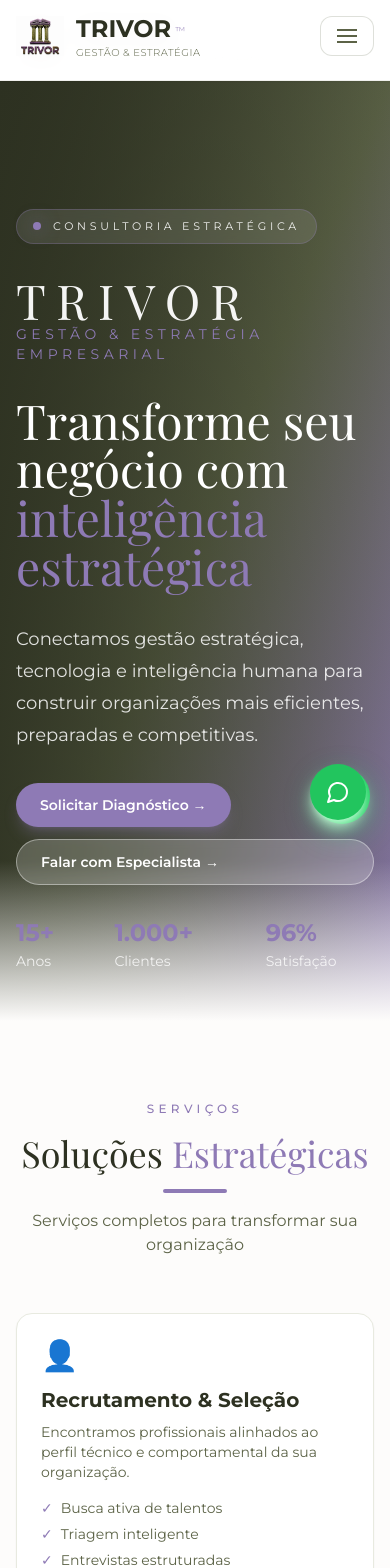
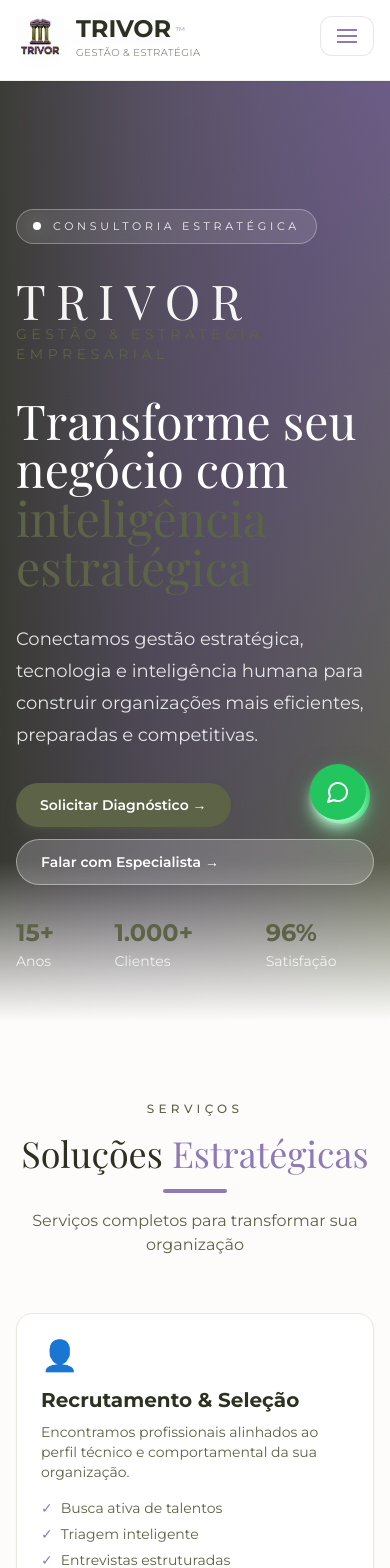
Before and after one commit to trivoroficial/consult_recruit, a Next.js app: page / in a window 390 px wide. Shown: the top 1568 px of the page. Built offline with nearby package versions, Linux system fonts and the light colour scheme; a web font is replaced by a local one.

Commit message:
Update page.tsx

```diff
--- a/src/app/(public)/page.tsx
+++ b/src/app/(public)/page.tsx
@@ -20,7 +20,7 @@ const whatsappMessage = "Olá! Gostaria de conhecer as soluções da TRIVOR.";
 const whatsappUrl = `https://wa.me/${whatsappNumber}?text=${encodeURIComponent(whatsappMessage)}`;
 const emailContato = "contato@trivor.com.br";
 
-// ===== SERVIÇOS (CORRETOS) =====
+// ===== SERVIÇOS =====
 const servicos = [
   {
     icon: "👤",
@@ -119,7 +119,7 @@ export default function Home() {
       {/* ===== HEADER ===== */}
       <header className={cn(
         "fixed inset-x-0 top-0 z-50 border-b transition-all duration-500 bg-white/95 backdrop-blur-md",
-        scrolled ? "border-[#5C6347]/20 shadow-md" : "border-transparent"
+        scrolled ? "border-[#8E7AB5]/20 shadow-md" : "border-transparent"
       )}>
         <div className="mx-auto flex max-w-7xl items-center justify-between px-4 py-3 sm:px-6 lg:px-8">
           <a href="#home" className="flex items-center gap-3">
@@ -147,51 +147,51 @@ export default function Home() {
 
           <div className="hidden items-center gap-3 lg:flex">
             <Link href="/login">
-              <button className="px-4 py-2 text-sm font-medium text-[#5C6347] hover:text-[#2D3121] hover:bg-[#F4F5F0] rounded-lg transition">
+              <button className="px-4 py-2 text-sm font-medium text-[#5C6347] hover:text-[#8E7AB5] hover:bg-[#F4F5F0] rounded-lg transition">
                 Entrar
               </button>
             </Link>
             <Link href="/cadastro">
-              <button className="px-5 py-2.5 text-sm font-semibold text-white bg-[#5C6347] rounded-full hover:bg-[#4A5039] transition shadow-md shadow-[#5C6347]/20 hover:shadow-lg hover:-translate-y-0.5">
+              <button className="px-5 py-2.5 text-sm font-semibold text-white bg-[#8E7AB5] rounded-full hover:bg-[#726191] transition shadow-md shadow-[#8E7AB5]/20 hover:shadow-lg hover:-translate-y-0.5">
                 Cadastrar
               </button>
             </Link>
-            <a href={whatsappUrl} target="_blank" rel="noopener noreferrer" className="px-5 py-2.5 text-sm font-semibold text-white bg-[#8E7AB5] rounded-full hover:bg-[#726191] transition shadow-md shadow-[#8E7AB5]/20 hover:shadow-lg hover:-translate-y-0.5">
+            <a href={whatsappUrl} target="_blank" rel="noopener noreferrer" className="px-5 py-2.5 text-sm font-semibold text-white bg-[#5C6347] rounded-full hover:bg-[#4A5039] transition shadow-md shadow-[#5C6347]/20 hover:shadow-lg hover:-translate-y-0.5">
               Especialista
             </a>
           </div>
 
           <button
-            className="inline-flex flex-col items-center justify-center gap-1 rounded-xl border border-[#5C6347]/20 bg-white px-4 py-3 lg:hidden"
+            className="inline-flex flex-col items-center justify-center gap-1 rounded-xl border border-[#8E7AB5]/20 bg-white px-4 py-3 lg:hidden"
             type="button"
             onClick={() => setMenuOpen((open) => !open)}
           >
-            <span className="block h-0.5 w-5 bg-[#5C6347]" />
-            <span className="block h-0.5 w-5 bg-[#5C6347]" />
-            <span className="block h-0.5 w-5 bg-[#5C6347]" />
+            <span className="block h-0.5 w-5 bg-[#8E7AB5]" />
+            <span className="block h-0.5 w-5 bg-[#8E7AB5]" />
+            <span className="block h-0.5 w-5 bg-[#8E7AB5]" />
           </button>
         </div>
 
         {menuOpen && (
-          <div className="border-t border-[#5C6347]/10 bg-white px-4 py-5 lg:hidden">
+          <div className="border-t border-[#8E7AB5]/10 bg-white px-4 py-5 lg:hidden">
             <div className="mx-auto flex max-w-7xl flex-col gap-3">
               {navLinks.map((link) => (
                 <a key={link.id} href={`#${link.id}`} className="block rounded-xl px-3 py-3 text-base font-medium text-[#2D3121] hover:bg-[#F4F5F0] hover:text-[#8E7AB5]" onClick={() => setMenuOpen(false)}>
                   {link.label}
                 </a>
               ))}
-              <div className="flex flex-col gap-3 pt-4 border-t border-[#5C6347]/10">
+              <div className="flex flex-col gap-3 pt-4 border-t border-[#8E7AB5]/10">
                 <Link href="/login" onClick={() => setMenuOpen(false)}>
-                  <button className="w-full py-3 text-sm font-medium text-[#5C6347] border border-[#5C6347] rounded-full hover:bg-[#F4F5F0] transition">
+                  <button className="w-full py-3 text-sm font-medium text-[#5C6347] border border-[#8E7AB5] rounded-full hover:bg-[#F4F5F0] transition">
                     Entrar
                   </button>
                 </Link>
                 <Link href="/cadastro" onClick={() => setMenuOpen(false)}>
-                  <button className="w-full py-3 text-sm font-semibold text-white bg-[#5C6347] rounded-full hover:bg-[#4A5039] transition">
+                  <button className="w-full py-3 text-sm font-semibold text-white bg-[#8E7AB5] rounded-full hover:bg-[#726191] transition">
                     Cadastrar
                   </button>
                 </Link>
-                <a href={whatsappUrl} target="_blank" rel="noopener noreferrer" className="w-full py-3 text-sm font-semibold text-white bg-[#8E7AB5] rounded-full hover:bg-[#726191] transition text-center">
+                <a href={whatsappUrl} target="_blank" rel="noopener noreferrer" className="w-full py-3 text-sm font-semibold text-white bg-[#5C6347] rounded-full hover:bg-[#4A5039] transition text-center">
                   Especialista
                 </a>
               </div>
@@ -204,26 +204,26 @@ export default function Home() {
         {/* ===== HERO ===== */}
         <section ref={heroRef} id="home" className="relative flex min-h-[90vh] items-center overflow-hidden pt-20">
           <motion.div className="absolute inset-0" style={{ y: videoY }}>
-            <div className="h-full w-full bg-gradient-to-br from-[#2D3121] via-[#5C6347] to-[#8E7AB5]"></div>
+            <div className="h-full w-full bg-gradient-to-br from-[#8E7AB5] via-[#726191] to-[#5C6347]"></div>
           </motion.div>
 
           <div className="absolute inset-0 bg-[linear-gradient(90deg,rgba(45,49,33,0.85)_0%,rgba(45,49,33,0.5)_40%,rgba(45,49,33,0.1)_100%)]" />
 
           <motion.div className="relative z-10 mx-auto flex w-full max-w-7xl px-4 sm:px-6 lg:px-8" style={{ y: overlayY }}>
             <div className="max-w-4xl space-y-8 py-12 lg:py-20">
-              <motion.div className="inline-flex items-center gap-3 rounded-full border border-[#8E7AB5]/30 bg-white/10 px-4 py-2 text-[11px] tracking-[0.34em] text-white/90 backdrop-blur-md uppercase" initial={{ opacity: 0, y: 18 }} animate={{ opacity: 1, y: 0 }} transition={{ duration: 0.7 }}>
-                <span className="h-2 w-2 rounded-full bg-[#8E7AB5] shadow-[0_0_18px_rgba(142,122,181,0.6)]" />
+              <motion.div className="inline-flex items-center gap-3 rounded-full border border-white/30 bg-white/10 px-4 py-2 text-[11px] tracking-[0.34em] text-white/90 backdrop-blur-md uppercase" initial={{ opacity: 0, y: 18 }} animate={{ opacity: 1, y: 0 }} transition={{ duration: 0.7 }}>
+                <span className="h-2 w-2 rounded-full bg-white shadow-[0_0_18px_rgba(255,255,255,0.4)]" />
                 Consultoria Estratégica
               </motion.div>
 
               <motion.div initial={{ opacity: 0, y: 22 }} animate={{ opacity: 1, y: 0 }} transition={{ delay: 0.1, duration: 0.8 }}>
                 <p className="font-serif text-5xl tracking-[0.22em] text-white/95 sm:text-6xl lg:text-7xl">TRIVOR</p>
-                <p className="text-sm tracking-[0.32em] text-[#8E7AB5] uppercase sm:text-base">Gestão & Estratégia Empresarial</p>
+                <p className="text-sm tracking-[0.32em] text-[#5C6347] uppercase sm:text-base">Gestão & Estratégia Empresarial</p>
               </motion.div>
 
               <motion.h1 className="max-w-4xl font-serif text-5xl leading-[1.02] text-white sm:text-6xl lg:text-7xl" initial={{ opacity: 0, y: 24 }} animate={{ opacity: 1, y: 0 }} transition={{ delay: 0.2, duration: 0.85 }}>
                 Transforme seu negócio com <br className="hidden sm:block" />
-                <span className="text-[#8E7AB5]">inteligência estratégica</span>
+                <span className="text-[#5C6347]">inteligência estratégica</span>
               </motion.h1>
 
               <motion.p className="max-w-2xl text-lg leading-8 text-white/85 md:text-xl" initial={{ opacity: 0, y: 24 }} animate={{ opacity: 1, y: 0 }} transition={{ delay: 0.3, duration: 0.85 }}>
@@ -232,7 +232,7 @@ export default function Home() {
 
               <motion.div className="flex flex-col gap-3 sm:flex-row" initial={{ opacity: 0, y: 24 }} animate={{ opacity: 1, y: 0 }} transition={{ delay: 0.4, duration: 0.85 }}>
                 <Link href="/cadastro">
-                  <button className="px-6 py-3 text-sm font-semibold text-white bg-[#8E7AB5] rounded-full shadow-lg shadow-[#8E7AB5]/30 hover:bg-[#726191] hover:-translate-y-0.5 transition-all">
+                  <button className="px-6 py-3 text-sm font-semibold text-white bg-[#5C6347] rounded-full shadow-lg shadow-[#5C6347]/30 hover:bg-[#4A5039] hover:-translate-y-0.5 transition-all">
                     Solicitar Diagnóstico →
                   </button>
                 </Link>
@@ -242,9 +242,9 @@ export default function Home() {
               </motion.div>
 
               <motion.div className="flex gap-8 text-white/80" initial={{ opacity: 0 }} animate={{ opacity: 1 }} transition={{ delay: 0.6 }}>
-                <div><span className="text-2xl font-bold text-[#8E7AB5]">15+</span> <span className="text-sm">Anos</span></div>
-                <div><span className="text-2xl font-bold text-[#8E7AB5]">1.000+</span> <span className="text-sm">Clientes</span></div>
-                <div><span className="text-2xl font-bold text-[#8E7AB5]">96%</span> <span className="text-sm">Satisfação</span></div>
+                <div><span className="text-2xl font-bold text-[#5C6347]">15+</span> <span className="text-sm">Anos</span></div>
+                <div><span className="text-2xl font-bold text-[#5C6347]">1.000+</span> <span className="text-sm">Clientes</span></div>
+                <div><span className="text-2xl font-bold text-[#5C6347]">96%</span> <span className="text-sm">Satisfação</span></div>
               </motion.div>
             </div>
           </motion.div>
@@ -252,11 +252,11 @@ export default function Home() {
           <div className="pointer-events-none absolute bottom-0 left-0 right-0 h-40 bg-gradient-to-t from-[#FDFCFB] to-transparent" />
         </section>
 
-        {/* ===== SERVIÇOS (CORRETOS) ===== */}
+        {/* ===== SERVIÇOS ===== */}
         <section id="servicos" className="py-20 md:py-28 bg-[#FDFCFB]">
           <div className="mx-auto max-w-7xl px-4 sm:px-6 lg:px-8">
             <div className="text-center mb-14">
-              <p className="text-xs tracking-[0.36em] text-[#8E7AB5] uppercase font-medium">Serviços</p>
+              <p className="text-xs tracking-[0.36em] text-[#5C6347] uppercase font-medium">Serviços</p>
               <h2 className="mt-4 font-serif text-4xl text-[#2D3121] md:text-5xl">
                 Soluções <span className="text-[#8E7AB5]">Estratégicas</span>
               </h2>
@@ -268,7 +268,7 @@ export default function Home() {
 
             <div className="grid gap-6 md:grid-cols-2 lg:grid-cols-4">
               {servicos.map((servico, index) => (
-                <motion.div key={index} className="bg-white border border-[#E8EAE0] rounded-2xl p-6 shadow-sm hover:shadow-xl hover:-translate-y-2 hover:border-[#8E7AB5]/40 transition-all duration-300" initial="hidden" whileInView="visible" viewport={{ once: true, amount: 0.3 }} variants={fadeUp}>
+                <motion.div key={index} className="bg-white border border-[#E8EAE0] rounded-2xl p-6 shadow-sm hover:shadow-xl hover:-translate-y-2 hover:border-[#8E7AB5] transition-all duration-300" initial="hidden" whileInView="visible" viewport={{ once: true, amount: 0.3 }} variants={fadeUp}>
                   <div className="text-3xl mb-3">{servico.icon}</div>
                   <h3 className="text-xl font-bold text-[#2D3121]">{servico.title}</h3>
                   <p className="mt-2 text-sm text-[#5C6347]">{servico.description}</p>
@@ -289,7 +289,7 @@ export default function Home() {
         <section id="diferenciais" className="py-20 md:py-28 bg-white">
           <div className="mx-auto max-w-7xl px-4 sm:px-6 lg:px-8">
             <div className="text-center mb-14">
-              <p className="text-xs tracking-[0.36em] text-[#8E7AB5] uppercase font-medium">Diferenciais</p>
+              <p className="text-xs tracking-[0.36em] text-[#5C6347] uppercase font-medium">Diferenciais</p>
               <h2 className="mt-4 font-serif text-4xl text-[#2D3121] md:text-5xl">
                 Por que <span className="text-[#8E7AB5]">TRIVOR</span>
               </h2>
@@ -298,7 +298,7 @@ export default function Home() {
 
             <div className="grid gap-6 md:grid-cols-2 lg:grid-cols-4">
               {differentiators.map((item, index) => (
-                <motion.div key={index} className="bg-[#F8F7F4] border border-[#E8EAE0] rounded-2xl p-6 text-center hover:shadow-lg hover:-translate-y-2 hover:border-[#8E7AB5]/30 transition-all duration-300" initial="hidden" whileInView="visible" viewport={{ once: true, amount: 0.3 }} variants={fadeUp}>
+                <motion.div key={index} className="bg-[#F8F7F4] border border-[#E8EAE0] rounded-2xl p-6 text-center hover:shadow-lg hover:-translate-y-2 hover:border-[#8E7AB5] transition-all duration-300" initial="hidden" whileInView="visible" viewport={{ once: true, amount: 0.3 }} variants={fadeUp}>
                   <div className="w-14 h-14 bg-[#8E7AB5]/10 rounded-full flex items-center justify-center mx-auto mb-4 text-2xl text-[#8E7AB5]">
                     ✦
                   </div>
@@ -315,7 +315,7 @@ export default function Home() {
           <div className="mx-auto max-w-7xl px-4 sm:px-6 lg:px-8">
             <div className="grid gap-12 lg:grid-cols-2 items-center">
               <div>
-                <p className="text-xs tracking-[0.36em] text-[#8E7AB5] uppercase font-medium">Sobre Nós</p>
+                <p className="text-xs tracking-[0.36em] text-[#5C6347] uppercase font-medium">Sobre Nós</p>
                 <h2 className="mt-4 font-serif text-4xl text-[#2D3121] md:text-5xl">
                   Parceiros na <span className="text-[#8E7AB5]">evolução</span> do seu negócio
                 </h2>
@@ -338,10 +338,10 @@ export default function Home() {
                   </div>
                 </div>
               </div>
-              <div className="bg-[#5C6347] rounded-3xl p-8 text-white">
+              <div className="bg-[#8E7AB5] rounded-3xl p-8 text-white">
                 <p className="text-2xl font-serif">"Transformamos empresas através de pessoas, processos e inteligência."</p>
                 <div className="mt-6 flex items-center gap-4">
-                  <div className="w-12 h-12 bg-[#8E7AB5] rounded-full flex items-center justify-center text-xl">T</div>
+                  <div className="w-12 h-12 bg-[#5C6347] rounded-full flex items-center justify-center text-xl">T</div>
                   <div>
                     <p className="font-semibold">TRIVOR</p>
                     <p className="text-sm text-white/70">Gestão & Estratégia</p>
@@ -356,7 +356,7 @@ export default function Home() {
         <section id="resultados" className="py-20 md:py-28 bg-white">
           <div className="mx-auto max-w-7xl px-4 sm:px-6 lg:px-8">
             <div className="text-center mb-14">
-              <p className="text-xs tracking-[0.36em] text-[#8E7AB5] uppercase font-medium">Depoimentos</p>
+              <p className="text-xs tracking-[0.36em] text-[#5C6347] uppercase font-medium">Depoimentos</p>
               <h2 className="mt-4 font-serif text-4xl text-[#2D3121] md:text-5xl">
                 O que <span className="text-[#8E7AB5]">dizem</span> sobre nós
               </h2>
@@ -379,7 +379,7 @@ export default function Home() {
         </section>
 
         {/* ===== CTA ===== */}
-        <section className="py-16 md:py-20 bg-[#5C6347]">
+        <section className="py-16 md:py-20 bg-[#8E7AB5]">
           <div className="mx-auto max-w-7xl px-4 sm:px-6 lg:px-8 text-center">
             <h2 className="font-serif text-3xl md:text-4xl text-white">Sua empresa pode ir muito mais longe</h2>
             <p className="mt-4 text-white/80 max-w-2xl mx-auto">
@@ -391,7 +391,7 @@ export default function Home() {
                   Solicitar Diagnóstico →
                 </button>
               </Link>
-              <a href={whatsappUrl} target="_blank" rel="noopener noreferrer" className="px-6 py-3 text-sm font-semibold text-white bg-[#8E7AB5] rounded-full hover:bg-[#726191] shadow-lg shadow-[#8E7AB5]/20 hover:-translate-y-0.5 transition-all">
+              <a href={whatsappUrl} target="_blank" rel="noopener noreferrer" className="px-6 py-3 text-sm font-semibold text-white bg-[#5C6347] rounded-full hover:bg-[#4A5039] shadow-lg shadow-[#5C6347]/20 hover:-translate-y-0.5 transition-all">
                 Falar com Especialista →
               </a>
             </div>
@@ -402,7 +402,7 @@ export default function Home() {
         <section id="contato" className="py-20 md:py-28 bg-[#FDFCFB]">
           <div className="mx-auto max-w-7xl px-4 sm:px-6 lg:px-8">
             <div className="text-center mb-14">
-              <p className="text-xs tracking-[0.36em] text-[#8E7AB5] uppercase font-medium">Contato</p>
+              <p className="text-xs tracking-[0.36em] text-[#5C6347] uppercase font-medium">Contato</p>
               <h2 className="mt-4 font-serif text-4xl text-[#2D3121] md:text-5xl">
                 Vamos <span className="text-[#8E7AB5]">conversar</span>
               </h2>
@@ -462,7 +462,7 @@ export default function Home() {
                     <label className="block text-sm font-medium text-[#2D3121]">Mensagem</label>
                     <textarea className="w-full px-4 py-3 border border-[#E8EAE0] rounded-xl focus:border-[#8E7AB5] focus:ring-2 focus:ring-[#8E7AB5]/20 outline-none transition min-h-[100px] resize-none" name="mensagem" placeholder="Conte sobre sua empresa e o objetivo da consultoria..." value={formState.mensagem} onChange={(e) => setFormState({...formState, mensagem: e.target.value})} required />
                   </div>
-                  <button type="submit" className="w-full py-3 text-white bg-[#5C6347] rounded-full hover:bg-[#4A5039] transition shadow-md shadow-[#5C6347]/20 hover:shadow-lg">
+                  <button type="submit" className="w-full py-3 text-white bg-[#8E7AB5] rounded-full hover:bg-[#726191] transition shadow-md shadow-[#8E7AB5]/20 hover:shadow-lg">
                     {formStatus === "sending" ? "Enviando..." : formStatus === "success" ? "✓ Enviado!" : "Enviar Mensagem"}
                   </button>
                 </form>
```
